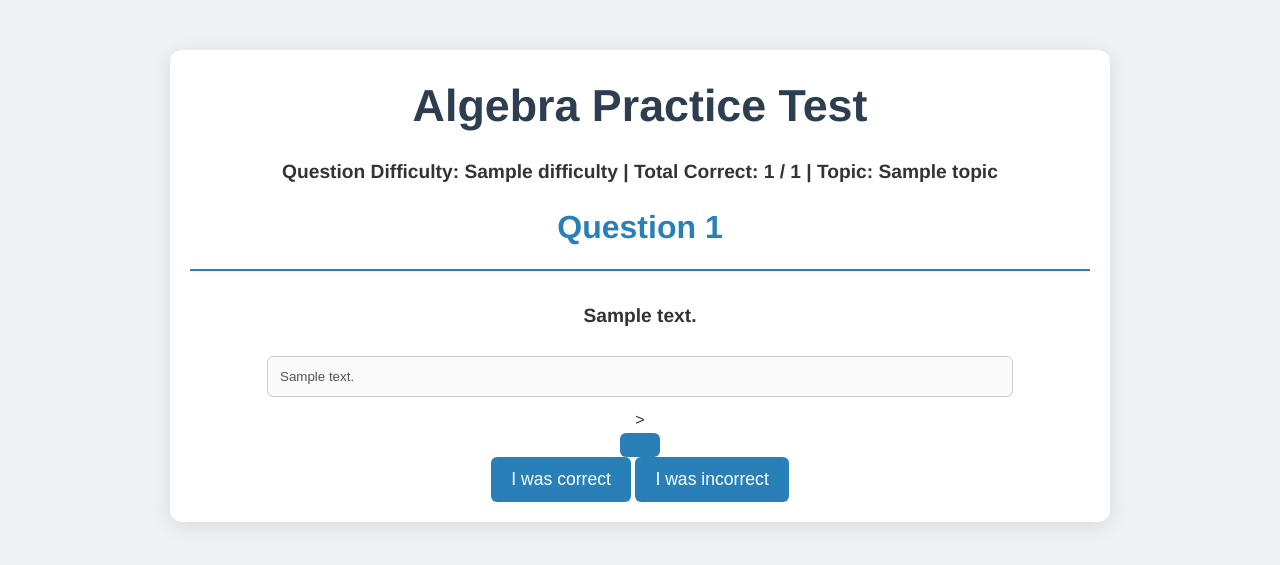
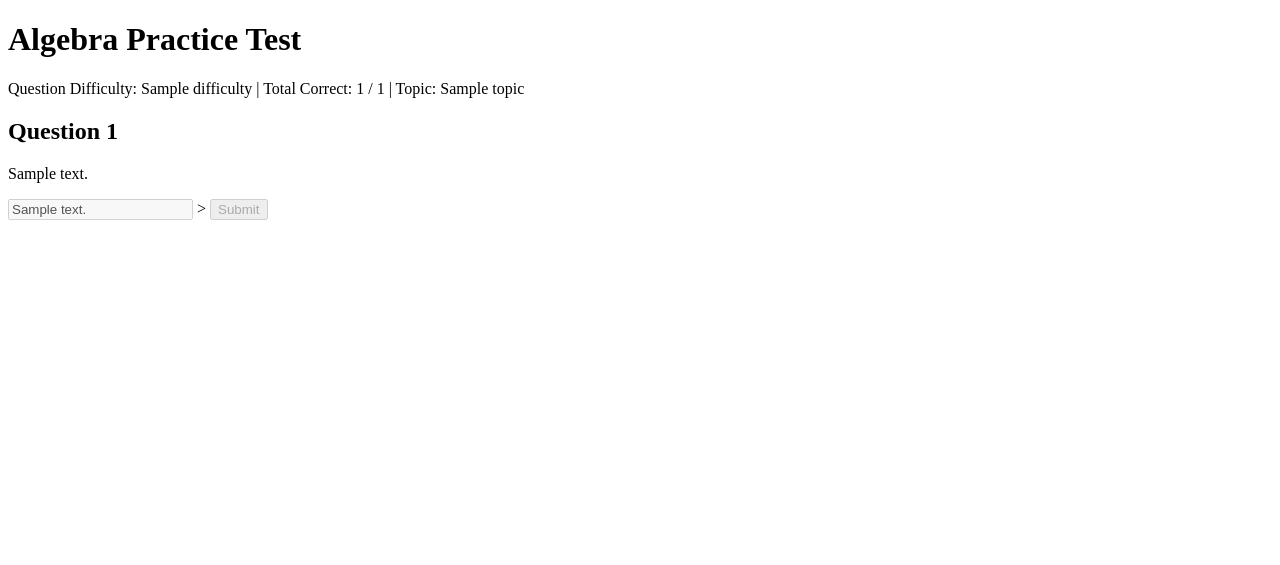
Before and after one commit to okotwal17/Algebr.ai, a Django app: template Algebrai/templates/practiceTest.html in a window 1280 px wide. Shown: the top 565 px of the page. Run offline with Django 5.2, Linux system fonts and the light colour scheme; the template is opened without the code that fills it: most values are stand-ins (such as "Sample title", 1, 10 or a date in 2020).

Commit message:
Basic debugging. Preparing for mvp

```diff
--- a/Algebrai/templates/practiceTest.html
+++ b/Algebrai/templates/practiceTest.html
@@ -6,7 +6,6 @@
     <meta charset="UTF-8">
     <meta name="viewport" content="width=device-width, initial-scale=1.0">
     <title>Algebr.ai - Practice Test</title>
-    <link rel="stylesheet" href="{% static 'test.css' %}">
     <script>
         function handleSubmit(event) {
             event.preventDefault(); // Prevent the default form submission
@@ -52,7 +51,7 @@
 
                 <!-- Submit answer button -->
                 <button type="submit" name="action" value="submit_answer"
-                        {% if user_answer %}disabled{% endif %}Submit</button>
+                        {% if user_answer %}disabled{% endif %}> Submit </button>
             </form>
 
             <!-- Display the correct answer -->
```
Also changed, not shown: db.sqlite3.
